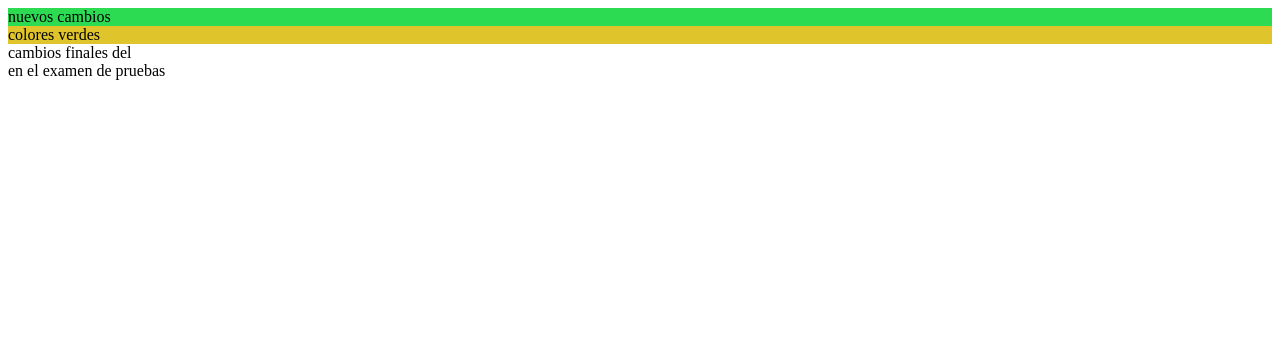
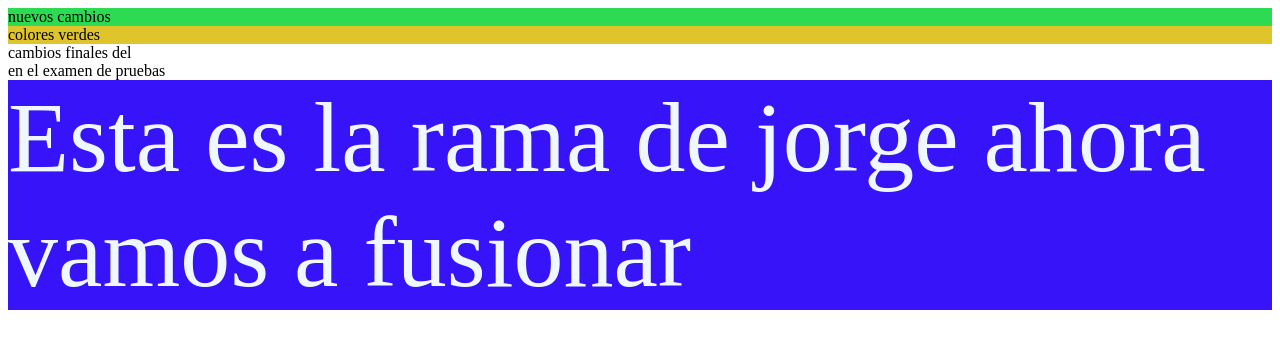
Before and after one commit to jbedon29/pruebas, a plain HTML site: page index.html in a window 1280 px wide. Drawn offline with Linux system fonts and the light colour scheme.

Commit message:
cmabios jorge

```diff
--- a/index.html
+++ b/index.html
@@ -18,5 +18,12 @@
 
     </div>
 
+
+    <div style="background:#3613f8;color: aliceblue; font-size: 100px;">
+        Esta es la rama de jorge ahora vamos a fusionar
+    </div>
+
+
+
     </body>
 </html>
```
